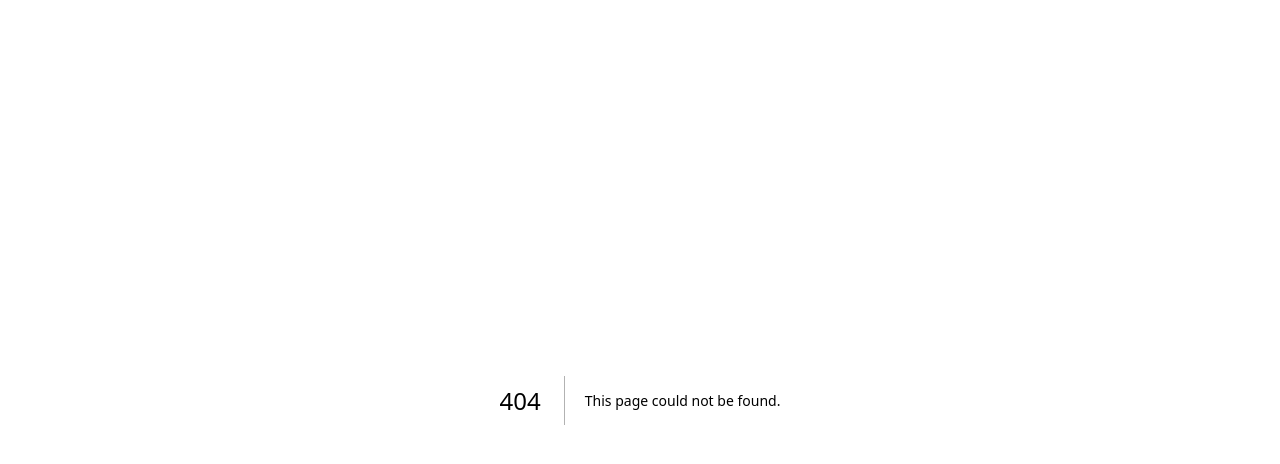
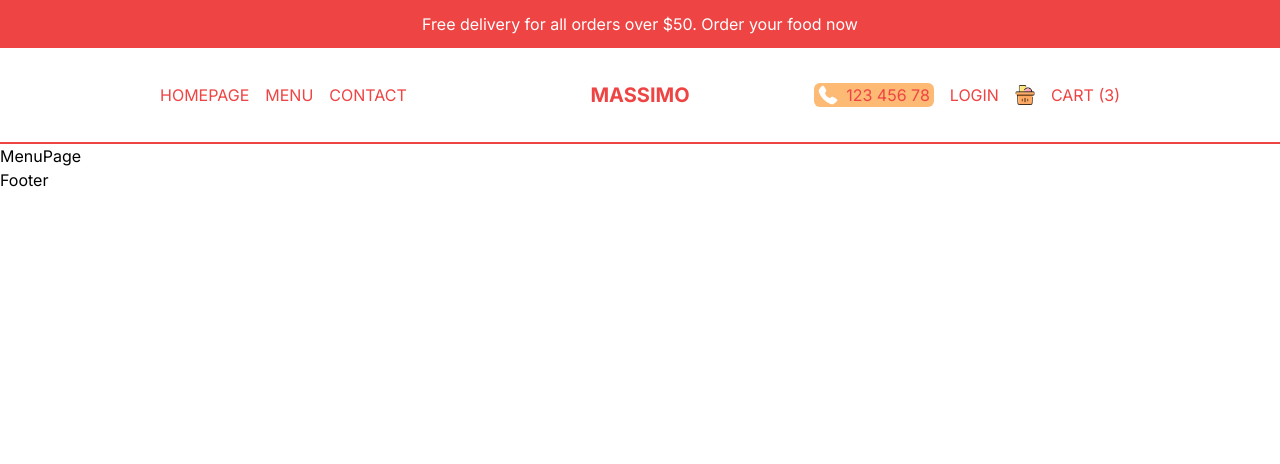
Before and after one commit to tienv1per/restaurant-food-ordering-app, a Next.js app: page /menu in a window 1280 px wide. Before the commit this address had no page. Shown: the top 464 px of the page. Built offline with nearby package versions, Linux system fonts and the light colour scheme.

Commit message:
add coponents navbar, menu

```diff
--- /dev/null
+++ b/src/app/cart/page.tsx
@@ -0,0 +1,9 @@
+import React from 'react'
+
+const CartPage = () => {
+  return (
+    <div>CartPage</div>
+  )
+}
+
+export default CartPage
--- a/src/app/layout.tsx
+++ b/src/app/layout.tsx
@@ -1,6 +1,9 @@
+import Notification from '@/components/Notification'
 import './globals.css'
 import type { Metadata } from 'next'
 import { Inter } from 'next/font/google'
+import Navbar from '@/components/Navbar'
+import Footer from '@/components/Footer'
 
 const inter = Inter({ subsets: ['latin'] })
 
@@ -16,7 +19,12 @@
 }) {
   return (
     <html lang="en">
-      <body className={inter.className}>{children}</body>
+      <body className={inter.className}>
+        <Notification/>
+        <Navbar/>
+        {children}
+        <Footer/>
+      </body>
     </html>
   )
 }
--- /dev/null
+++ b/src/app/login/page.tsx
@@ -0,0 +1,9 @@
+import React from 'react'
+
+const LoginPage = () => {
+    return (
+        <div>LoginPage</div>
+    )
+};
+
+export default LoginPage;
--- /dev/null
+++ b/src/app/menu/[category]/page.tsx
@@ -0,0 +1,11 @@
+import React from 'react'
+
+const CategoryPage = () => {
+  return (
+    <div>
+      CategoryPage
+    </div>
+  )
+};
+
+export default CategoryPage;
--- /dev/null
+++ b/src/app/menu/page.tsx
@@ -0,0 +1,9 @@
+
+
+export default function Page() {
+  return (
+    <div>
+      MenuPage
+    </div>
+  )
+};
--- /dev/null
+++ b/src/app/orders/page.tsx
@@ -0,0 +1,9 @@
+import React from 'react'
+
+const OrdersPage = () => {
+  return (
+    <div>OrdersPage</div>
+  )
+};
+
+export default OrdersPage;
--- /dev/null
+++ b/src/app/product/[id]/page.tsx
@@ -0,0 +1,9 @@
+import React from 'react'
+
+const SingleProduct = () => {
+  return (
+    <div>SingleProductPage</div>
+  )
+};
+
+export default SingleProduct;
--- /dev/null
+++ b/src/components/CartIcon.tsx
@@ -0,0 +1,18 @@
+import Image from 'next/image';
+import Link from 'next/link';
+import React from 'react';
+
+const CartIcon = () => {
+    return (
+        <div>
+            <Link href="/cart" className="flex items-center gap-4">
+                <div className="relative w-8 h-8 md:w-5 md:h-5">
+                    <Image src="/cart.png" alt="" fill/>
+                </div>
+                <span>Cart (3)</span>
+            </Link>
+        </div>
+    )
+};
+
+export default CartIcon;
--- /dev/null
+++ b/src/components/Footer.tsx
@@ -0,0 +1,9 @@
+import React from 'react'
+
+const Footer = () => {
+  return (
+    <div>Footer</div>
+  )
+}
+
+export default Footer
--- /dev/null
+++ b/src/components/Menu.tsx
@@ -0,0 +1,44 @@
+"use client"
+
+import Image from 'next/image'
+import Link from 'next/link';
+import React, { useState } from 'react'
+import CartIcon from './CartIcon';
+
+const links = [
+    { id: 1, title: "Homepage", url: "/" },
+    { id: 2, title: "Menu", url: "/menu" },
+    { id: 3, title: "Working Hours", url: "/" },
+    { id: 4, title: "Contact", url: "" },
+];
+
+const Menu = () => {
+    const [open, setOpen] = useState(false);
+
+    const user = false;
+
+    return (
+        <div>
+            {!open ? (
+                <Image src="/open.png" alt="" width={20} height={20} onClick={() => setOpen(true)}/>
+            ) : (
+                <Image src="/close.png" alt="" width={20} height={20} onClick={() => setOpen(false)}/>
+            )}
+            {open && <div className="bg-red-500 text-white absolute left-0 top-24 h-[calc(100vh-6rem)] flex items-center justify-center text-3xl flex-col gap-8 w-full z-10">
+                {links.map((item) => (
+                    <Link href={item.url} key={item.id} onClick={() => setOpen(false)}>{item.title}</Link>
+                ))}
+                {!user ? (
+                    <Link href="/login" onClick={() => setOpen(false)}>Login</Link>
+                ) : (
+                    <Link href="/orders" onClick={() => setOpen(false)}>Orders</Link>
+                )}
+                <Link href="cart" onClick={() => setOpen(false)}>
+                    <CartIcon/>
+                </Link>
+            </div>}
+        </div>
+    )
+}
+
+export default Menu
--- /dev/null
+++ b/src/components/Navbar.tsx
@@ -0,0 +1,42 @@
+import React from 'react';
+import Menu from './Menu';
+import Link from 'next/link';
+import CartIcon from './CartIcon';
+import Image from 'next/image';
+
+const Navbar = () => {
+	const user = false;
+    return (
+        <div className="flex h-12 text-red-500 p-4 justify-between items-center border-b-2 border-b-red-500 uppercase md:h-24 lg:px-20 xl:px-40">
+			{/* LEFT LINKS */}
+			<div className="hidden md:flex gap-4 flex-1">
+				<Link href="/">HomePage</Link>
+				<Link href="/menu">Menu</Link>
+				<Link href="/">Contact</Link>
+			</div>
+			{/* LOGO */}
+            <div className="text-xl md:font-bold flex-1 md:text-center">
+                <Link href="">Massimo</Link>
+            </div>
+			{/* MOBILE MENU */}
+            <div className="md:hidden">
+                <Menu/>
+            </div>
+			{/* RIGHT LINKS */}
+			<div className="hidden md:flex gap-4 items-center justify-end flex-1">
+				<div className="md:absolute top-3 r-2 lg:static flex items-center gap-2 cursor-pointer bg-orange-300 px-1 rounded-md">
+					<Image src="/phone.png" alt='' width={20} height={20}/>
+					<span>123 456 78</span>
+				</div>
+				{!user ? (
+					<Link href="/login">Login</Link>
+				) : (
+					<Link href="/orders">Orders</Link>
+				)}
+				<CartIcon/>
+			</div>
+        </div>
+    )
+};
+
+export default Navbar;
--- /dev/null
+++ b/src/components/Notification.tsx
@@ -0,0 +1,11 @@
+import React from 'react'
+
+const Notification = () => {
+  return (
+    <div className='h-12 bg-red-500 text-white px-4 flex items-center justify-center text-center text-sm md:text-base cursor-pointer'>
+        Free delivery for all orders over $50. Order your food now
+    </div>
+  )
+};
+
+export default Notification;
```
